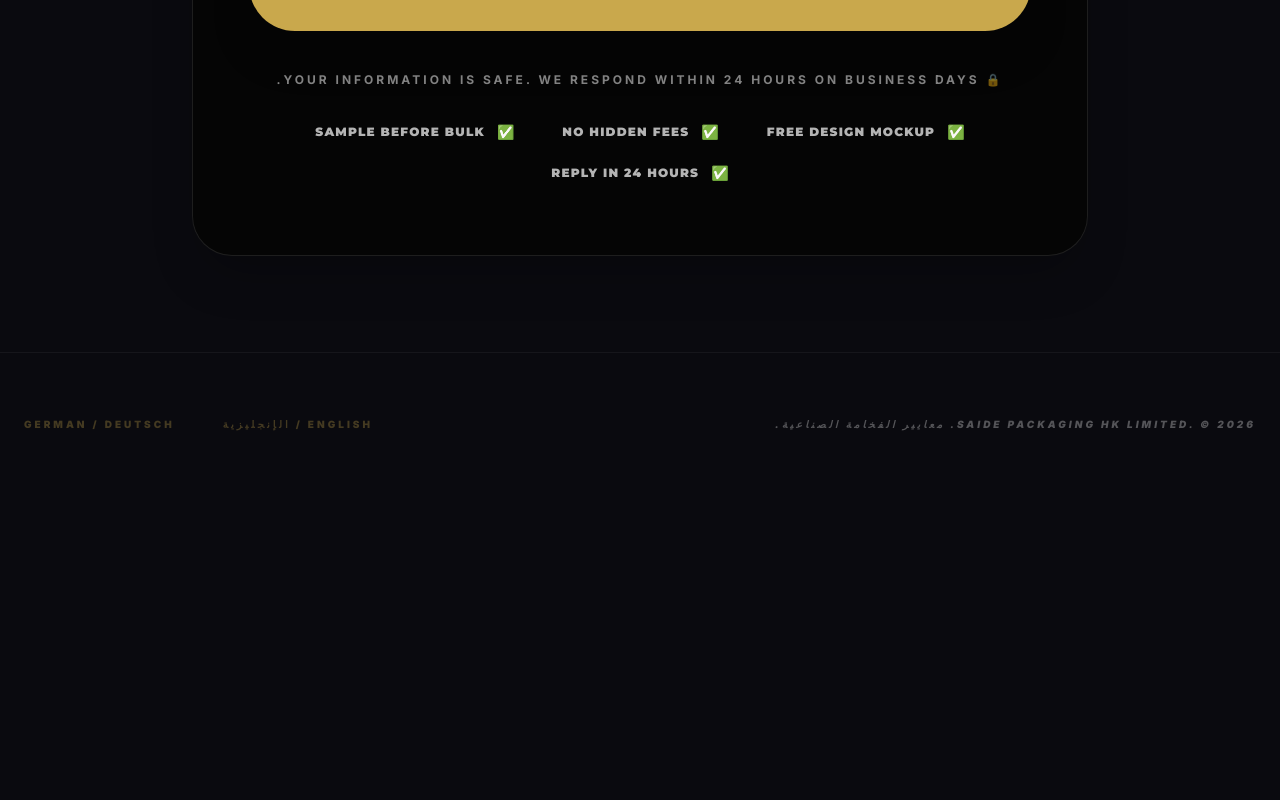
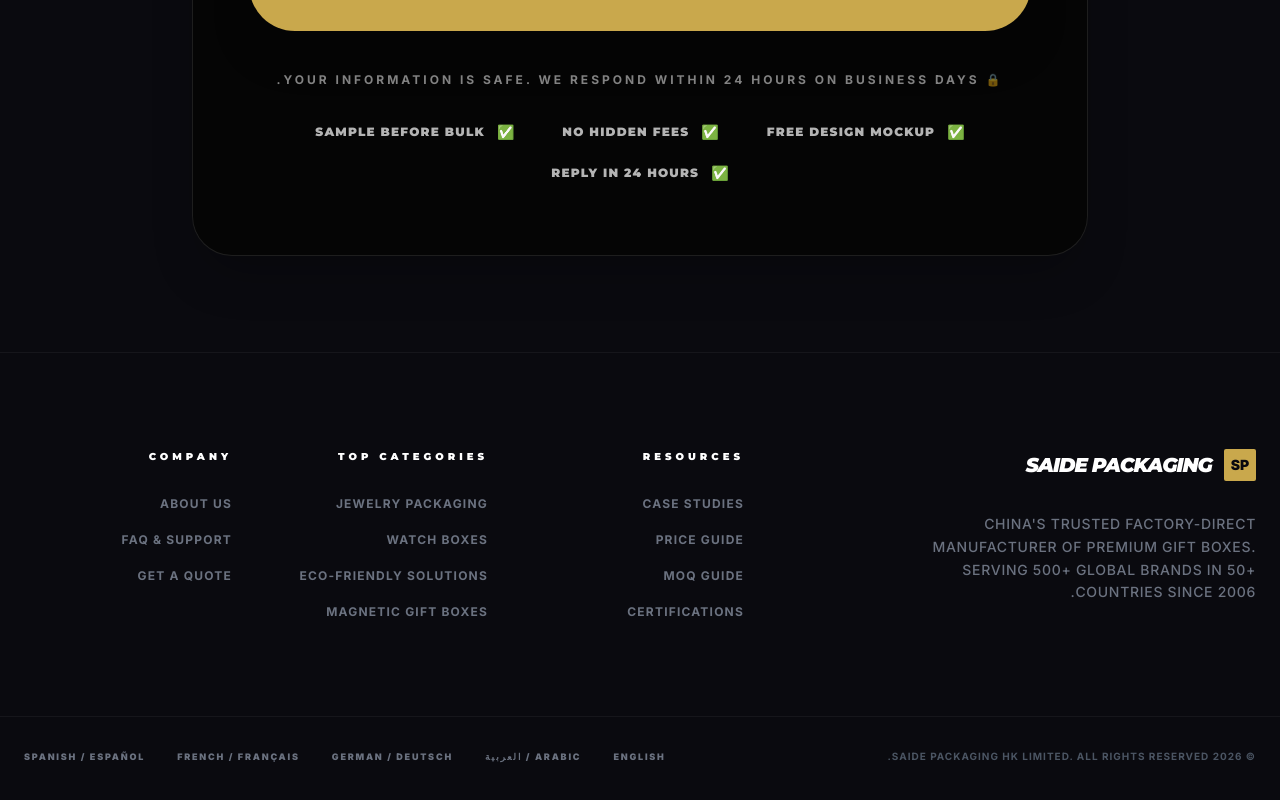
Before and after one commit to yaowei198299-cmd/side-packaging-site, a Next.js app: page /ar in a window 1280 px wide. Shown: the part 4891-5691 px from the top of the page. Before the commit the page ends 5387 px from the top, so only its background shows below. Built offline with nearby package versions, Linux system fonts and the light colour scheme.

Commit message:
feat: implement professional multi-column footer matching LuxoPack style and integrate across all main pages

```diff
--- /dev/null
+++ b/components/Footer.tsx
@@ -0,0 +1,73 @@
+import React from 'react';
+import Link from 'next/link';
+
+const Footer = () => {
+  return (
+    <footer className="bg-black text-white pt-24 pb-12 border-t border-white/5">
+      <div className="max-w-7xl mx-auto px-6 grid grid-cols-2 md:grid-cols-4 lg:grid-cols-5 gap-y-16 gap-x-12">
+
+        {/* Brand Column */}
+        <div className="col-span-2 lg:col-span-2 space-y-8">
+          <div className="flex items-center gap-3">
+             <div className="w-8 h-8 bg-[#C9A84C] flex items-center justify-center rounded-sm font-black text-black text-sm">SP</div>
+             <span className="text-xl font-black tracking-tighter uppercase italic font-montserrat">Saide Packaging</span>
+          </div>
+          <p className="text-gray-500 text-sm font-medium leading-relaxed max-w-sm uppercase tracking-wider">
+            China's trusted factory-direct manufacturer of premium gift boxes. Serving 500+ global brands in 50+ countries since 2006.
+          </p>
+        </div>
+
+        {/* Resources */}
+        <div className="space-y-8">
+          <h4 className="text-[10px] font-black uppercase tracking-[0.4em] text-white">Resources</h4>
+          <ul className="space-y-5 text-gray-500 text-xs font-bold uppercase tracking-widest">
+            <li><Link href="/gallery" className="hover:text-[#C9A84C] transition-colors">Case Studies</Link></li>
+            <li><Link href="/blog" className="hover:text-[#C9A84C] transition-colors">Price Guide</Link></li>
+            <li><Link href="/blog" className="hover:text-[#C9A84C] transition-colors">MOQ Guide</Link></li>
+            <li><Link href="/gallery" className="hover:text-[#C9A84C] transition-colors">Certifications</Link></li>
+          </ul>
+        </div>
+
+        {/* Top Categories */}
+        <div className="space-y-8">
+          <h4 className="text-[10px] font-black uppercase tracking-[0.4em] text-white">Top Categories</h4>
+          <ul className="space-y-5 text-gray-500 text-xs font-bold uppercase tracking-widest">
+            <li><Link href="/products" className="hover:text-[#C9A84C] transition-colors">Jewelry Packaging</Link></li>
+            <li><Link href="/products/magnetic-gift-boxes" className="hover:text-[#C9A84C] transition-colors">Watch Boxes</Link></li>
+            <li><Link href="/products/custom-mailer-boxes" className="hover:text-[#C9A84C] transition-colors">Eco-friendly Solutions</Link></li>
+            <li><Link href="/products/magnetic-gift-boxes" className="hover:text-[#C9A84C] transition-colors">Magnetic Gift Boxes</Link></li>
+          </ul>
+        </div>
+
+        {/* Company */}
+        <div className="space-y-8">
+          <h4 className="text-[10px] font-black uppercase tracking-[0.4em] text-white">Company</h4>
+          <ul className="space-y-5 text-gray-500 text-xs font-bold uppercase tracking-widest">
+            <li><Link href="/about-founder" className="hover:text-[#C9A84C] transition-colors">About Us</Link></li>
+            <li><Link href="/inquiry" className="hover:text-[#C9A84C] transition-colors">FAQ & Support</Link></li>
+            <li><Link href="/inquiry" className="hover:text-[#C9A84C] transition-colors">Get a Quote</Link></li>
+          </ul>
+        </div>
+
+      </div>
+
+      {/* Bottom Bar */}
+      <div className="max-w-7xl mx-auto px-6 mt-24 pt-8 border-t border-white/5 flex flex-col md:flex-row justify-between items-center gap-8">
+        <p className="text-[10px] font-bold uppercase tracking-widest text-gray-600">
+          © 2026 Saide Packaging HK Limited. All rights reserved.
+        </p>
+
+        {/* Multi-language links */}
+        <div className="flex flex-wrap justify-center gap-8 text-[9px] font-black uppercase tracking-[0.2em] text-gray-500">
+          <Link href="/" className="hover:text-[#C9A84C] transition-colors">English</Link>
+          <Link href="/ar" className="hover:text-[#C9A84C] transition-colors">Arabic / العربية</Link>
+          <Link href="/de" className="hover:text-[#C9A84C] transition-colors">German / Deutsch</Link>
+          <Link href="/fr" className="hover:text-[#C9A84C] transition-colors">French / Français</Link>
+          <Link href="/es" className="hover:text-[#C9A84C] transition-colors">Spanish / Español</Link>
+        </div>
+      </div>
+    </footer>
+  );
+};
+
+export default Footer;
--- a/pages/about-founder.tsx
+++ b/pages/about-founder.tsx
@@ -1,6 +1,8 @@
 import React from 'react';
 import Head from 'next/head';
 import Link from 'next/link';
+import Footer from '../components/Footer';
+import WhatsAppButton from '../components/WhatsAppButton';
 
 const AboutFounder = () => {
   return (
@@ -94,17 +96,8 @@ const AboutFounder = () => {
         </div>
       </section>
 
-      <footer className="bg-black text-white py-16 border-t border-white/5">
-        <div className="max-w-7xl mx-auto px-6 flex flex-col md:flex-row justify-between items-center gap-12 text-center md:text-left">
-          <div className="flex flex-col gap-4">
-             <p className="text-xl font-black tracking-tighter uppercase italic">Saide Packaging</p>
-             <p className="text-[10px] font-bold uppercase tracking-widest text-gray-600">Factory Direct Custom Packaging Solutions.</p>
-          </div>
-          <div className="flex flex-col items-center md:items-end gap-4">
-              <p className="text-[10px] font-bold uppercase tracking-widest text-gray-600">&copy; 2026 Saide Packaging HK Limited. All Rights Reserved.</p>
-          </div>
-        </div>
-      </footer>
+      <Footer />
+      <WhatsAppButton />
     </div>
   );
 };
--- a/pages/ar/index.tsx
+++ b/pages/ar/index.tsx
@@ -3,6 +3,7 @@ import Head from 'next/head';
 import Link from 'next/link';
 import InquiryForm from '../../components/InquiryForm';
 import WhatsAppButton from '../../components/WhatsAppButton';
+import Footer from '../../components/Footer';
 
 const HomePageAr = () => {
   const group1 = "https://sc01.alicdn.com/kf/A3a4c9b4df52c4178b9387cd98246b8426.png";
@@ -186,15 +187,7 @@ const HomePageAr = () => {
         </div>
       </section>
 
-      <footer className="bg-[#0A0A0F] text-white py-16 border-t border-white/5 text-center">
-        <div className="max-w-7xl mx-auto px-6 flex flex-col md:flex-row justify-between items-center gap-12">
-           <p className="text-[10px] font-black uppercase tracking-[0.3em] opacity-30 italic">Saide Packaging HK Limited. © 2026. معايير الفخامة الصناعية.</p>
-          <div className="flex gap-12 text-[10px] font-black uppercase tracking-[0.3em] opacity-30">
-            <Link href="/" className="text-[#C9A84C] ">English / الإنجليزية</Link>
-            <Link href="/de" className="text-[#C9A84C] ">German / Deutsch</Link>
-          </div>
-        </div>
-      </footer>
+      <Footer />
 
       <WhatsAppButton />
     </div>
--- a/pages/fr/index.tsx
+++ b/pages/fr/index.tsx
@@ -3,6 +3,7 @@ import Head from 'next/head';
 import Link from 'next/link';
 import InquiryForm from '../../components/InquiryForm';
 import WhatsAppButton from '../../components/WhatsAppButton';
+import Footer from '../../components/Footer';
 
 const HomePageFr = () => {
   const group1 = "https://sc01.alicdn.com/kf/A3a4c9b4df52c4178b9387cd98246b8426.png";
@@ -169,16 +170,7 @@ const HomePageFr = () => {
         </div>
       </section>
 
-      <footer className="bg-[#0A0A0F] text-white py-16 border-t border-white/5 text-center">
-        <div className="max-w-7xl mx-auto px-6 flex flex-col md:flex-row justify-between items-center gap-12">
-          <p className="text-[10px] font-black uppercase tracking-[0.3em] opacity-30 italic">Saide Packaging HK Limited. © 2026. Normes de Luxe Industriel.</p>
-          <div className="flex gap-12 text-[10px] font-black uppercase tracking-[0.3em] opacity-30">
-            <Link href="/" className="text-[#C9A84C] ">English</Link>
-            <Link href="/ar" className="text-[#C9A84C] ">Arabic / العربية</Link>
-            <Link href="/de" className="text-[#C9A84C] ">German / Deutsch</Link>
-          </div>
-        </div>
-      </footer>
+      <Footer />
 
       <WhatsAppButton />
     </div>
--- a/pages/gallery.tsx
+++ b/pages/gallery.tsx
@@ -2,6 +2,8 @@ import React, { useState } from 'react';
 import Head from 'next/head';
 import Link from 'next/link';
 import InquiryForm from '../components/InquiryForm';
+import Footer from '../components/Footer';
+import WhatsAppButton from '../components/WhatsAppButton';
 
 const GalleryPage = () => {
   const [filter, setFilter] = useState('All');
@@ -133,15 +135,8 @@ const GalleryPage = () => {
         </div>
       </main>
 
-      <footer className="bg-black text-white py-16 border-t border-white/5">
-        <div className="max-w-7xl mx-auto px-6 flex flex-col md:flex-row justify-between items-center gap-12">
-          <div className="flex flex-col items-center md:items-start gap-4">
-              <p className="text-xl font-black tracking-tighter uppercase italic">Saide Packaging</p>
-             <p className="text-[10px] font-bold uppercase tracking-widest text-gray-600 max-w-xs text-center md:text-left">Premium Case Studies & Packaging Solutions for Global Brands.</p>
-          </div>
-          <p className="text-[10px] font-bold uppercase tracking-widest text-gray-600">&copy; 2026 Saide Packaging HK Limited. All Rights Reserved.</p>
-        </div>
-      </footer>
+      <Footer />
+      <WhatsAppButton />
     </div>
   );
 };
--- a/pages/index.tsx
+++ b/pages/index.tsx
@@ -3,6 +3,7 @@ import Head from 'next/head';
 import Link from 'next/link';
 import InquiryForm from '../components/InquiryForm';
 import WhatsAppButton from '../components/WhatsAppButton';
+import Footer from '../components/Footer';
 
 const HomePage = () => {
   // 分组定义图片素材
@@ -205,15 +206,7 @@ const HomePage = () => {
         </div>
       </section>
 
-      <footer className="bg-[#0A0A0F] text-white py-16 border-t border-white/5 text-center">
-        <div className="max-w-7xl mx-auto px-6 flex flex-col md:flex-row justify-between items-center gap-12">
-          <p className="text-[10px] font-black uppercase tracking-[0.3em] opacity-30 italic">Saide Packaging HK Limited. © 2026. Industrial Luxury standards.</p>
-          <div className="flex gap-12 text-[10px] font-black uppercase tracking-[0.3em] opacity-30">
-            <Link href="/ar" className="text-[#C9A84C] ">Arabic / العربية</Link>
-            <Link href="/de" className="text-[#C9A84C] ">German / Deutsch</Link>
-          </div>
-        </div>
-      </footer>
+      <Footer />
 
       <WhatsAppButton />
     </div>
--- a/pages/inquiry.tsx
+++ b/pages/inquiry.tsx
@@ -3,6 +3,7 @@ import Head from 'next/head';
 import Link from 'next/link';
 import WhatsAppButton from '../components/WhatsAppButton';
 import InquiryForm from '../components/InquiryForm';
+import Footer from '../components/Footer';
 
 const InquiryPage = () => {
   return (
@@ -83,10 +84,7 @@ const InquiryPage = () => {
         </div>
       </main>
 
-      <footer className="bg-black py-20 border-t border-white/5 text-center">
-         <p className="text-[10px] font-black uppercase tracking-[0.3em] text-white/20 italic">Saide Packaging HK Limited. © 2026. Industrial Luxury standards.</p>
-      </footer>
-
+      <Footer />
       <WhatsAppButton />
     </div>
   );
--- a/pages/products.tsx
+++ b/pages/products.tsx
@@ -1,6 +1,8 @@
 import React from 'react';
 import Head from 'next/head';
 import Link from 'next/link';
+import Footer from '../components/Footer';
+import WhatsAppButton from '../components/WhatsAppButton';
 
 const ProductsPage = () => {
   const categories = [
@@ -202,15 +204,8 @@ const ProductsPage = () => {
         </div>
       </main>
 
-      <footer className="bg-black text-white py-16 border-t border-white/5">
-        <div className="max-w-7xl mx-auto px-6 flex flex-col md:flex-row justify-between items-center gap-12">
-          <div className="flex flex-col gap-4">
-             <p className="text-xl font-black tracking-tighter uppercase italic text-white/40">Saide Packaging</p>
-             <p className="text-[10px] font-bold uppercase tracking-widest text-gray-600">Premium B2B Manufacturing Solutions.</p>
-          </div>
-          <p className="text-[10px] font-bold uppercase tracking-widest text-gray-600">&copy; 2026 Saide Packaging HK Limited. FSC & BSCI Certified.</p>
-        </div>
-      </footer>
+      <Footer />
+      <WhatsAppButton />
     </div>
   );
 };
```
Also changed, not shown: pages/de/index.tsx (+2 -9 lines), pages/es/index.tsx (+4 -10 lines).
